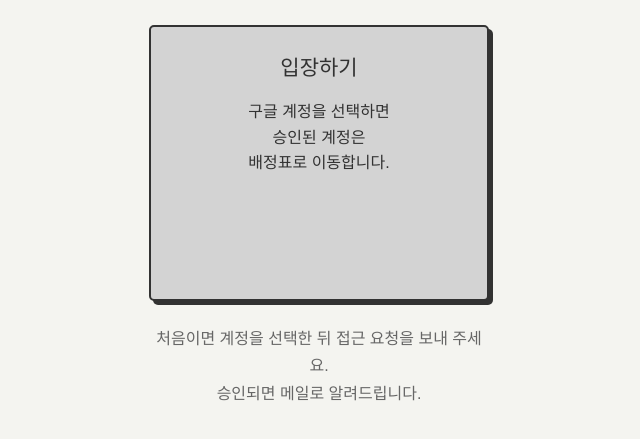
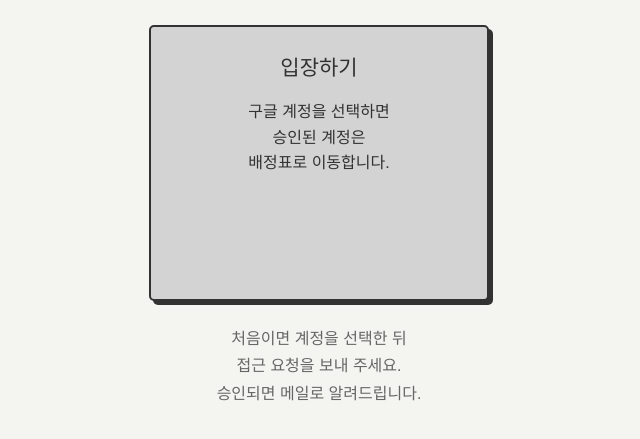
Before and after one commit to GunhoJin/amsa-liturgy, a plain HTML site: page index.html in a window 1280 px wide. Shown: the part 229-668 px from the top of the page, without its empty margins (321-961 px from the left). Drawn offline with Linux system fonts and the light colour scheme; a web font is replaced by a local one.

Commit message:
Fix formatting in hint paragraph in index.html

```diff
--- a/index.html
+++ b/index.html
@@ -58,7 +58,7 @@
     <div class="msg" id="msg" role="status"></div>
   </div>
 
-  <p class="hint">처음이면 계정을 선택한 뒤 <b>접근 요청</b>을 보내 주세요.<br>승인되면 메일로 알려드립니다.</p>
+  <p class="hint">처음이면 계정을 선택한 뒤 <br><b>접근 요청</b>을 보내 주세요.<br>승인되면 메일로 알려드립니다.</p>
 </main>
 
 <script>
```
